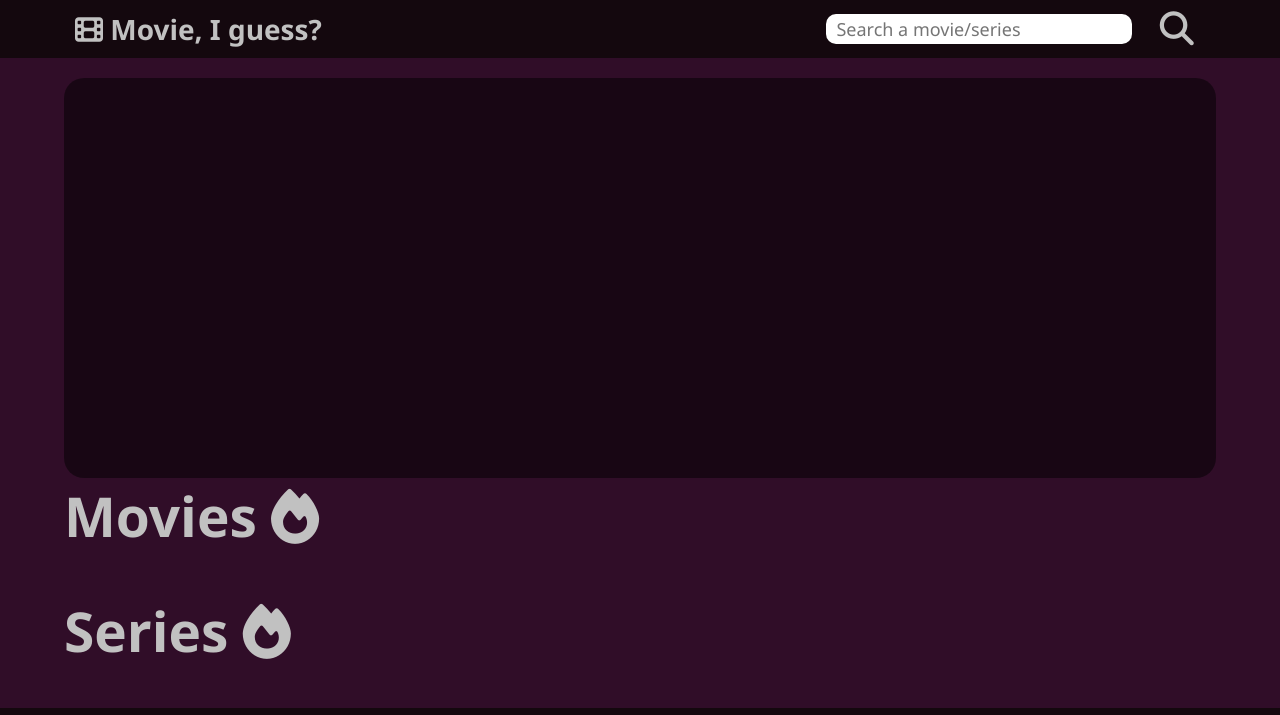
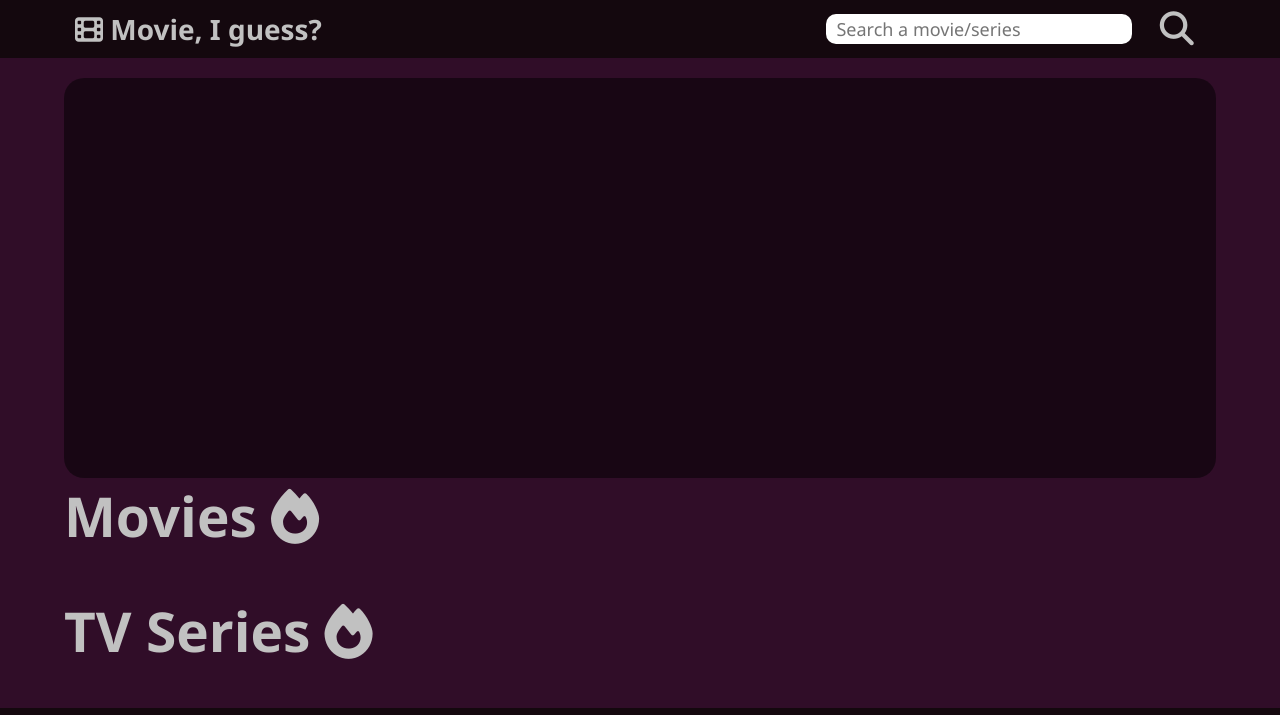
Before and after one commit to Xtian69420/movieIguess, a website built with Vite: page index.html in a window 1280 px wide. Shown: the top 715 px of the page. Built offline with nearby package versions, Linux system fonts and the light colour scheme; no server answers.

Commit message:
Update index.html

```diff
--- a/index.html
+++ b/index.html
@@ -22,11 +22,10 @@
         <div class="backdrop-slider"></div>
     </div>
 
-    <!-- MOVIE LIST -->
     <p class="textCategory">Movies <i class="fa-solid fa-fire"></i></p>
     <div class="movie-container"></div>
 
-    <p class="textCategory">Series <i class="fa-solid fa-fire"></i></p>
+    <p class="textCategory">TV Series <i class="fa-solid fa-fire"></i></p>
     <div class="series-container"></div>
 
     <footer>
```
